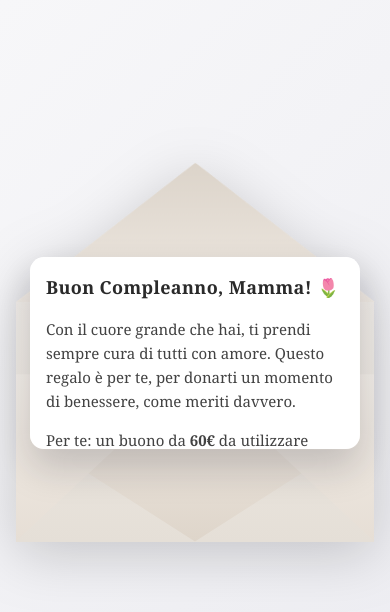
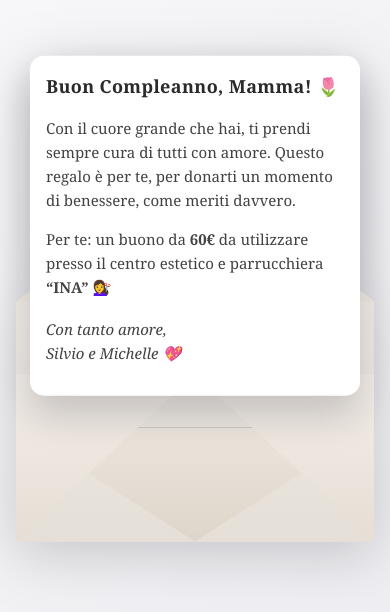
Before and after one commit to silviodecesareofficial-a11y/Biglietto, a plain HTML site: page index.html in a window 390 px wide. Both pictures are taken after a click on the button "Apri la busta". Drawn offline with Linux system fonts and the light colour scheme.

Commit message:
index.html

```diff
--- a/index.html
+++ b/index.html
@@ -82,7 +82,7 @@
       font-size: 12px; letter-spacing: .12em; text-transform: uppercase; color: #6d5339;
       border: 1px solid rgba(0,0,0,.06);
     }
-    .seal::after { content: "Con Affetto"; }
+    .seal::after { content: "Aprimi"; }
 
     .letter {
       --pad: clamp(16px, 3.2vw, 28px);
@@ -117,6 +117,17 @@
     .hitarea:focus-visible { outline: 3px solid #c6b58f; outline-offset: 4px; }
 
     .footer-note { margin-top: 18px; font-size: 12px; color: #8a8a8a; text-align: center; user-select: none; }
+/* --- Fix per mobile --- */
+.letter { -webkit-overflow-scrolling: touch; }
+
+/* quando la busta è aperta, permetti di scorrere la lettera col dito */
+.opened .hitarea { pointer-events: none; }
+
+/* su schermi piccoli, aumenta leggermente l’altezza della lettera */
+@media (max-width: 600px) {
+  .letter { max-height: 72vh; }
+}
+
   </style>
 </head>
 <body>
```
